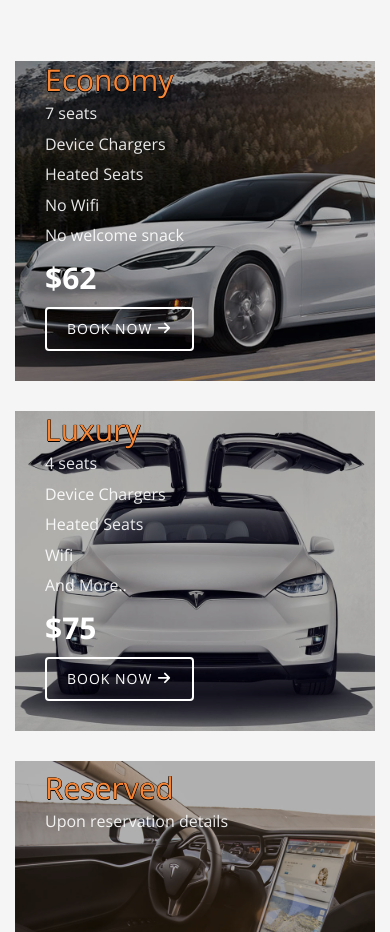
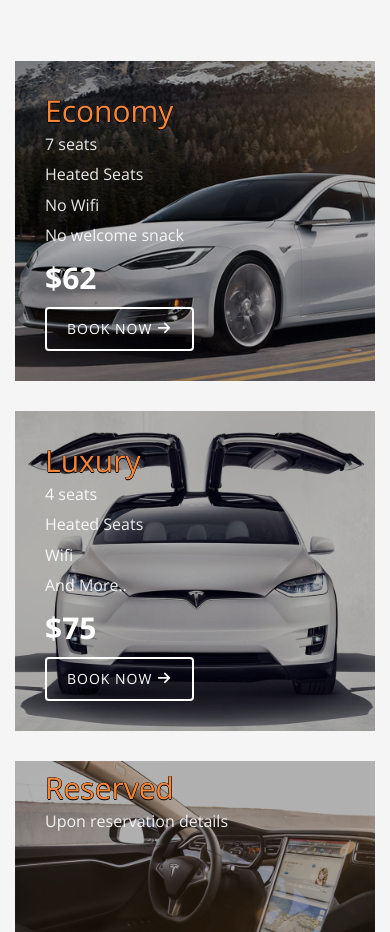
Before and after one commit to rainerpadron/TesRide, a plain HTML site: page TesRide/index.html in a window 390 px wide. Shown: the part 1040-1972 px from the top of the page. Drawn offline with nearby package versions, Linux system fonts and the light colour scheme; files whose address does not match are found by name.

```diff
--- a/TesRide/index.html
+++ b/TesRide/index.html
@@ -357,7 +357,7 @@
 								<span></span>
 								<h3 style="color: #F78536 !important;text-shadow: -0.5px 0 black, 0 0.5px black, 0.5px 0 black, 0 -0.5px black;">Economy</h3>
 								<span >7 seats</span>
-								<span>Device Chargers</span>
+								<!--<span>Device Chargers</span>-->
 								<span>Heated Seats</span>
                                                                 <span>No Wifi</span>
                                                                 <span>No welcome snack</span>
@@ -372,7 +372,7 @@
 								<span></span>
 								<h3 style="color: #F78536 !important;text-shadow: -0.5px 0 black, 0 0.5px black, 0.5px 0 black, 0 -0.5px black;">Luxury</h3>
                                                                 <span>4 seats</span>
-								<span>Device Chargers</span>
+								<!--<span>Device Chargers</span>-->
 								<span>Heated Seats</span>
 								<span>Wifi</span>
 								<span>And More..</span>
```
